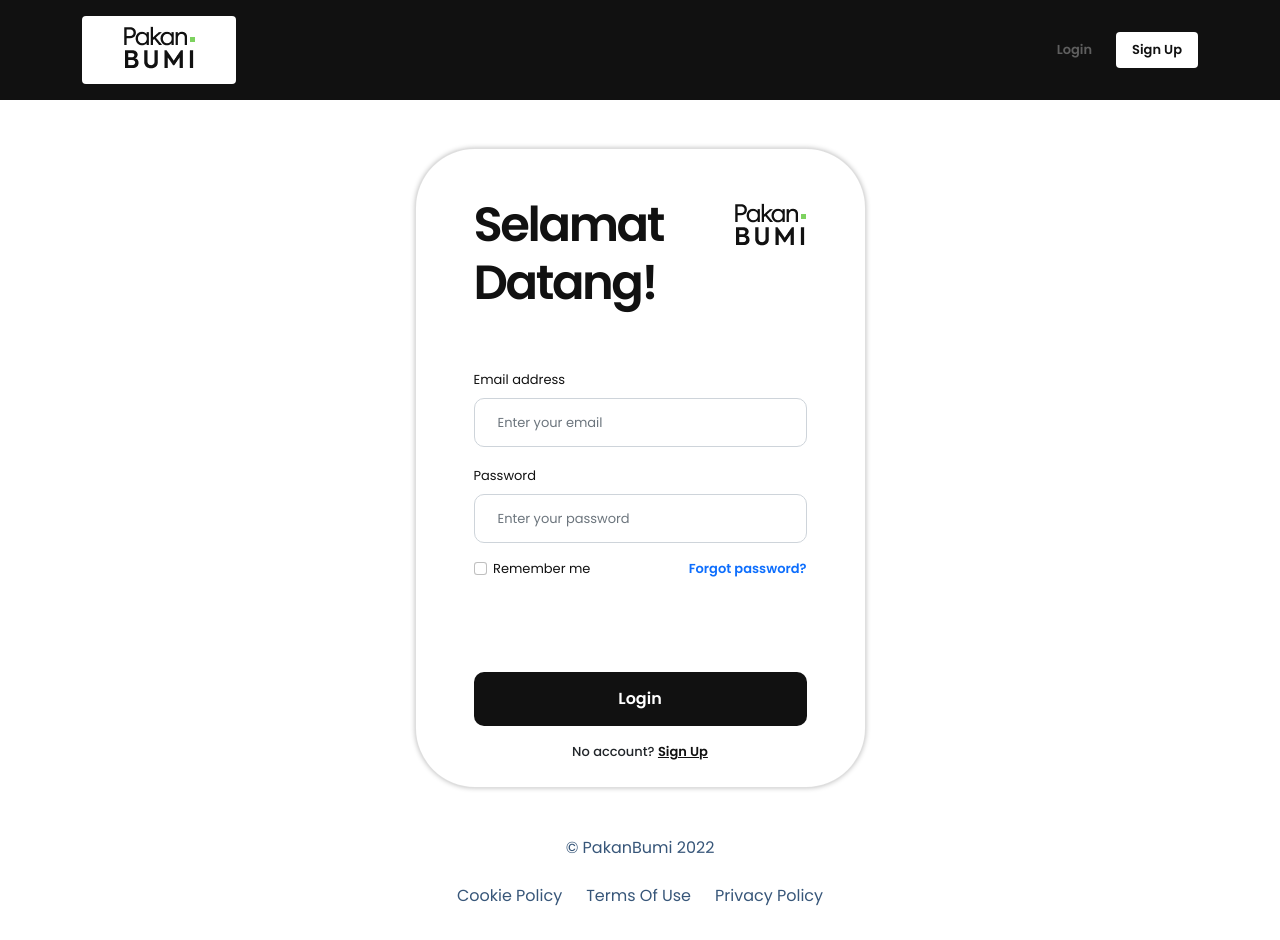
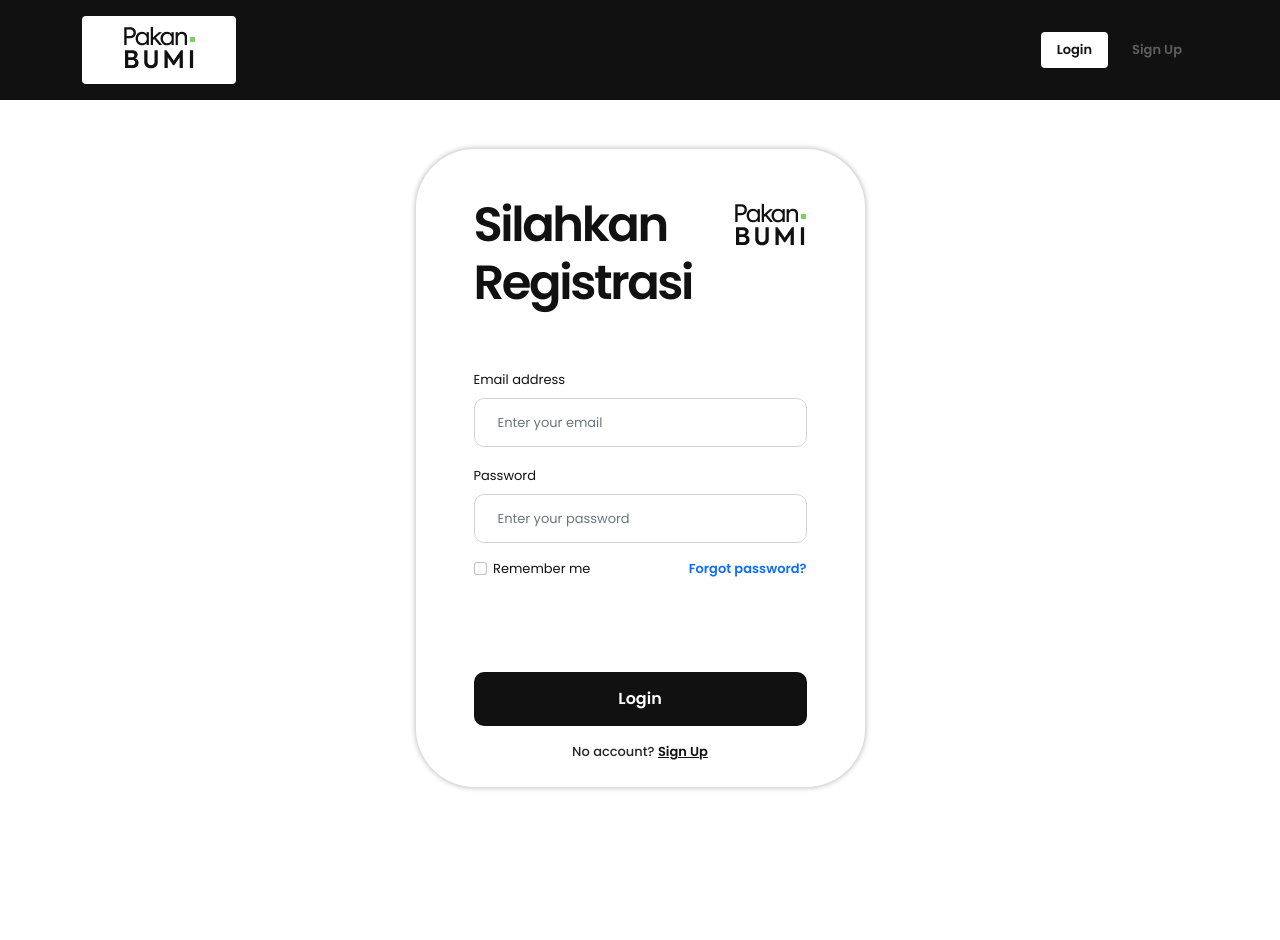
Before and after one commit to defamf/Capstone-Project, a React (Create React App) app: page / in a window 1280 px wide. After the commit the page ends 836 px from the top, so only its background shows below. Built offline with nearby package versions, Linux system fonts and the light colour scheme.

Commit message:
Update title form login and signup

```diff
--- a/src/App.js
+++ b/src/App.js
@@ -1,14 +1,14 @@
 import React from 'react';
 import "bootstrap/dist/css/bootstrap.min.css";
 import './App.css';
-import Login from './components/Login';
-// import Signup from './components/Signup';
+// import Login from './components/Login';
+import Signup from './components/Signup';
 
 function App() {
   return (
     <div>
-      <Login />
-      {/* <Signup /> */}
+      {/* <Login /> */}
+      <Signup />
     </div>
   );
 }
--- a/src/components/Login.js
+++ b/src/components/Login.js
@@ -52,14 +52,14 @@ const Login = () => {
                             <Card className='form-login text-white'>
                                 <Card.Body className='form-body'>
                                     <div>
-                                        <Row className='mb-5'>
-                                            <Col className='col-8'>
+                                        <div className='d-flex justify-content-between mb-5'>
+                                            <Col className='col-9'>
                                                 <h2 className='text-title'>Selamat Datang!</h2>
                                             </Col>
-                                            <Col className='text-end'>
+                                            <Col className='text-end col-3'>
                                                 <img src="../assets/Logo_Pakan_Bumi.png" alt="Logo Pakan Bumi" />
                                             </Col>
-                                        </Row>
+                                        </div>
 
                                         <div class="mb-3">
                                             <Form.Label class="text-email form-label" for="email">Email address</Form.Label>
--- a/src/components/Signup.js
+++ b/src/components/Signup.js
@@ -44,6 +44,59 @@ const Signup = () => {
                     </Container>
                 </Navbar>
             </header>
+
+            <main>
+                <Container>
+                    <Row className='d-flex justify-content-center align-items-center h-100 my-5'>
+                        <Col md={8} lg={6} xl={5}>
+                            <Card className='form-login text-white'>
+                                <Card.Body className='form-body'>
+                                    <div>
+                                        <div className='d-flex justify-content-between mb-5'>
+                                            <Col className='col-9'>
+                                                <h2 className='text-title'>Silahkan Registrasi</h2>
+                                            </Col>
+                                            <Col className='text-end col-3'>
+                                                <img src="../assets/Logo_Pakan_Bumi.png" alt="Logo Pakan Bumi" />
+                                            </Col>
+                                        </div>
+
+                                        <div class="mb-3">
+                                            <Form.Label class="text-email form-label" for="email">Email address</Form.Label>
+                                            <Form.Control type="email" id="email" className="input-email form-control form-control-lg" placeholder="Enter your email" />
+                                        </div>
+                                        <div class="mb-3">
+                                            <Form.Label class="text-password form-label" for="password">Password</Form.Label>
+                                            <Form.Control type="password" id="password" className="input-password form-control form-control-lg" placeholder="Enter your password" />
+                                        </div>
+
+                                        <Row className='justify-content-between'>
+                                            <Col>
+                                                <Form.Group id="remember">
+                                                    <Form.Check type="checkbox" label="Remember me" for="remember" className='text-remember' />
+                                                </Form.Group>
+                                            </Col>
+                                            <Col>
+                                                <p class="text-forgot small text-end mb-0"><a href="#forgot" className='text-decoration-none'>Forgot password?</a></p>
+                                            </Col>
+                                        </Row>
+
+                                        <div className="d-grid gap-2 mb-3">
+                                            <Button href="#login" variant="link" size="lg" className='btn-login-block text-white text-decoration-none'>
+                                                Login
+                                            </Button>
+                                        </div>
+
+                                        <div class="text-center">
+                                            <p className='text-no-account text-dark mb-0'>No account? <a href="#sign-up">Sign Up</a></p>
+                                        </div>
+                                    </div>
+                                </Card.Body>
+                            </Card>
+                        </Col>
+                    </Row>
+                </Container>
+            </main>
         </>
     )
 }
```
